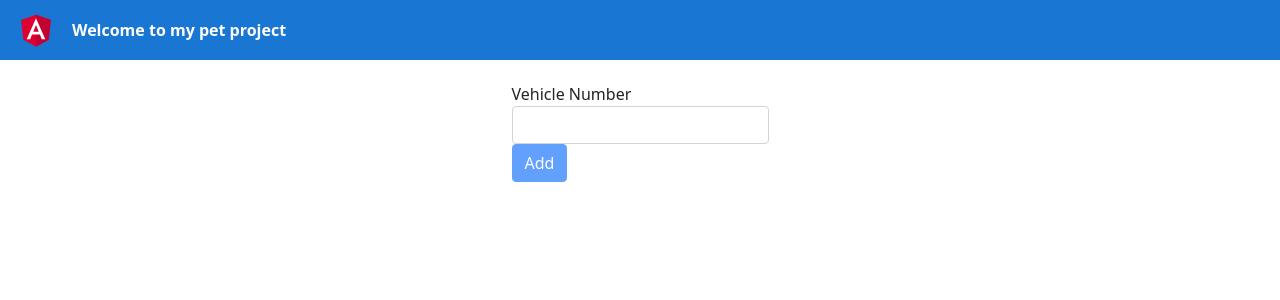
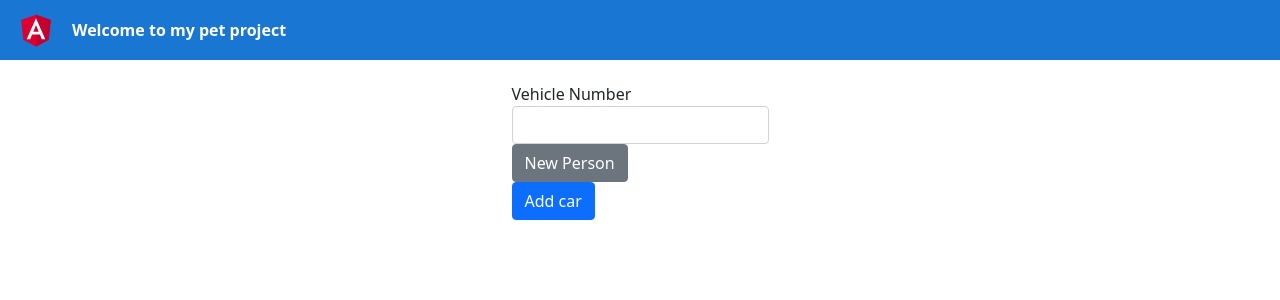
Before and after one commit to herakros/RoadblockWithMongoDb-Server, an Angular app in the folder RoadblockWithMongoDb.API/ClientApp/: page /car/add in a window 1280 px wide. Shown: the top 300 px of the page. Built offline with nearby package versions, Linux system fonts and the light colour scheme.

Commit message:
tested version of reactivforms

```diff
--- a/RoadblockWithMongoDb.API/ClientApp/src/app/presentation/components/car-components/car-add/car-add.component.html
+++ b/RoadblockWithMongoDb.API/ClientApp/src/app/presentation/components/car-components/car-add/car-add.component.html
@@ -1,7 +1,24 @@
-<form [formGroup]="form">
+<form [formGroup]="formCar" class="form-group">
   <div class="form-group">
     <label for="vehicleNumber">Vehicle Number</label>
     <input type="text" class="form-control" formControlName="vehicleNumber"/>
   </div>
-  <button class="btn btn-primary" [disabled]="form.invalid" type="button" (click)="add()">Add</button>
+  <form [formGroup]="formPerson" class="form-group">
+    <div formArrayName="cars" class="form-group">
+      <div
+      *ngFor="let carFormGroup of formData.controls; let i = index" [formGroupName]="i">
+      <input type="text" formControlName="name" placeholder="person name"/>
+      &nbsp;
+      <input type="text" formControlName="surname" placeholder="person surname"/>
+      &nbsp;
+      <input type="number" formControlName="age" placeholder="person age"/>
+      &nbsp;
+      <input type="number" formControlName="phoneNumber" placeholder="person phone number"/>
+      &nbsp;
+      <input type="checkbox" checked="false" formControlName="isDriver" placeholder="person name"/>
+      </div>
+    </div>
+    <button class="btn btn-secondary" (click)="onAddNewPerson()">New Person</button>
+  </form>
+  <button class="btn btn-primary" (click)="add()">Add car</button>
 </form>
--- a/RoadblockWithMongoDb.API/ClientApp/src/app/presentation/components/car-components/car-add/car-add.component.ts
+++ b/RoadblockWithMongoDb.API/ClientApp/src/app/presentation/components/car-components/car-add/car-add.component.ts
@@ -1,7 +1,7 @@
 import { Component, OnInit } from '@angular/core';
 import { FormArray, FormBuilder, FormControl, FormGroup, Validators } from '@angular/forms';
 import { Router } from '@angular/router';
-import { Car } from 'src/app/core/models/car';
+import { Car, Person } from 'src/app/core/models/car';
 import { CarService } from 'src/app/core/services/car.service';
 
 @Component({
@@ -11,7 +11,8 @@ import { CarService } from 'src/app/core/services/car.service';
 })
 export class CarAddComponent implements OnInit {
 
-  form: FormGroup;
+  formCar: FormGroup;
+  formPerson: FormGroup;
   car: Car;
 
   constructor(private service: CarService,
@@ -19,21 +20,30 @@ export class CarAddComponent implements OnInit {
     private router: Router) { }
 
   ngOnInit() {
-    this.form = new FormGroup({ cars: new FormArray([])});
-
-    this.form = this.formBuilder.group({
+    this.formCar = this.formBuilder.group({
       id: new FormControl({value: '', disabled: true}),
       vehicleNumber: new FormControl('', [Validators.required]),
       addedOn: new FormControl({value: '', disabled: true})
     });
+    this.formPerson = new FormGroup({ cars: new FormArray([])});
+  }
+
+  onAddNewPerson() {
+    const person = new FormGroup({
+      name: new FormControl(),
+      surname: new FormControl(),
+      age: new FormControl(),
+      phoneNumber: new FormControl(),
+      isDriver: new FormControl()
+    });
+    (<FormArray>this.formPerson.get('cars')).push(person);
   }
 
   add(){
-    this.car = <Car>this.form.value;
-    this.car.persons = [];
-
+    this.car = <Car>this.formCar.value;
+    this.car.persons = <Person[]>this.formPerson.value;
     this.service.addCar(this.car).subscribe(
-      (res) => {
+      () => {
         this.router.navigate(['/']);
       },
       (err) => {
@@ -42,4 +52,7 @@ export class CarAddComponent implements OnInit {
     );
   }
 
+  get formData(){
+    return this.formPerson.get('cars') as FormArray;
+  }
 }
```
